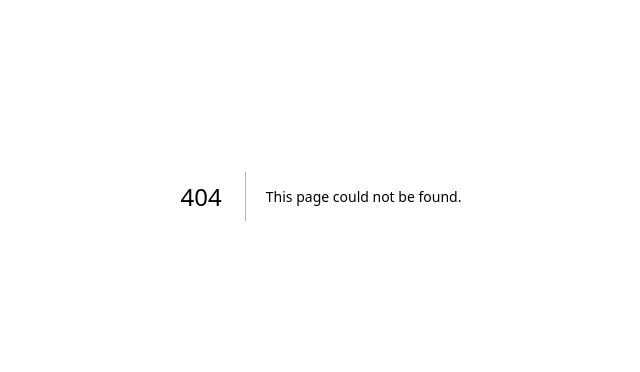
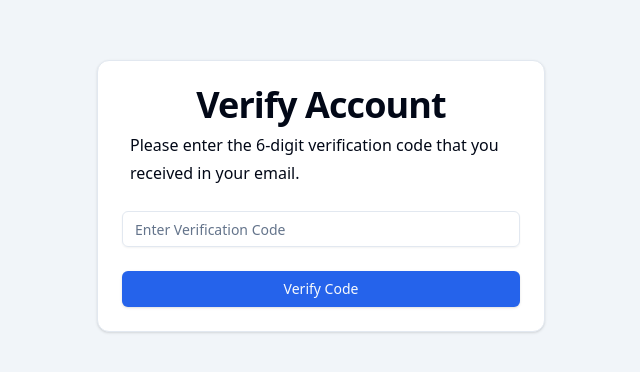
Before and after one commit to WebCoders1122/next-feedback-fullstack-production, a Next.js app: page /verify/1 in a window 1280 px wide. Before the commit this address had no page. Shown: the part 204-576 px from the top of the page, without its empty margins (319-959 px from the left). Built offline with nearby package versions, Linux system fonts and the light colour scheme.

Commit message:
chapter-11: verify code page + little bug in zod validation fixed

```diff
--- a/emails/verifyEmailTempelate.tsx
+++ b/emails/verifyEmailTempelate.tsx
@@ -17,7 +17,7 @@ const verifyEmailTempelate = ({ username, verifyCode }: Props) => {
           Welcome to Anonymus Feedback website. Please enter the following code
           to verify and complete your signup process.
         </p>
-        <code className='text-2xl font-bold'>{verifyCode}</code>
+        <h3 className='text-2xl font-bold'>{verifyCode}</h3>
         <br />
         <p>This code is valid for one hour only</p>
         <p>with best Regards</p>
--- a/src/app/(auth-pages)/signup/page.tsx
+++ b/src/app/(auth-pages)/signup/page.tsx
@@ -1,14 +1,23 @@
 //signup nextjs page with username validation via zod
 "use client";
 
+import { signUpSchema } from "@/schemas/signUpSchema";
+import { zodResolver } from "@hookform/resolvers/zod";
+import axios, { AxiosError } from "axios";
+import { useEffect, useState } from "react";
+import { useForm } from "react-hook-form";
+import { useDebounceCallback } from "usehooks-ts";
 import { z } from "zod";
-import axios, { AxiosError } from "axios";
-import { useForm } from "react-hook-form";
-import { zodResolver } from "@hookform/resolvers/zod";
-import { signUpSchema } from "@/schemas/signUpSchema";
-import { useEffect, useState } from "react";
-import { useDebounceCallback } from "usehooks-ts";
 //shadcn imports
+import H2 from "@/components/ui/H2";
+import P from "@/components/ui/P";
+import { Button } from "@/components/ui/button";
+import {
+  Card,
+  CardContent,
+  CardFooter,
+  CardHeader,
+} from "@/components/ui/card";
 import {
   Form,
   FormControl,
@@ -18,24 +27,11 @@ import {
   FormMessage,
 } from "@/components/ui/form";
 import { Input } from "@/components/ui/input";
-import { Button } from "@/components/ui/button";
-import H2 from "@/components/ui/H2";
-import P from "@/components/ui/P";
-import {
-  Card,
-  CardContent,
-  CardDescription,
-  CardFooter,
-  CardHeader,
-  CardTitle,
-} from "@/components/ui/card";
 
+import { useToast } from "@/components/ui/use-toast";
+import { Loader2 } from "lucide-react";
 import Link from "next/link";
-import { useToast } from "@/components/ui/use-toast";
-import { set } from "mongoose";
-import { APIPromise } from "openai/core.mjs";
 import { useRouter } from "next/navigation";
-import { Loader2 } from "lucide-react";
 
 const SignupPage = () => {
   //react states to manege username, isCheckingUsernameValidation, isLoadingValidationMessage, validationMessage, isvalidated, isRegistering
@@ -68,20 +64,26 @@ const SignupPage = () => {
   async function onSubmit(values: z.infer<typeof signUpSchema>) {
     setIsRegistering(true);
     try {
-      const response = await axios.post("/api/signup", values);
+      const response = await axios.post<ApiResponseInterface>(
+        "/api/signup",
+        values
+      );
       toast({
         title: response.data.message,
         variant: "success",
       });
       console.log(response);
       setTimeout(() => {
-        router.push("/verify");
+        router.push(`/verify/${username}`);
       }, 500);
-      //TODO: remove this timout
-    } catch (error: any) {
+      //TODO: remove this timout and push ==> replace
+    } catch (error) {
+      const axiosError = error as AxiosError<ApiResponseInterface>;
       console.log(error);
+      const errorMessage =
+        axiosError.response?.data.message ?? "Registeration Failed";
       toast({
-        title: error.response.data.message,
+        title: errorMessage,
       });
     } finally {
       setIsRegistering(false);
@@ -99,21 +101,23 @@ const SignupPage = () => {
       if (!username) return;
       setIsCheckingUsernameValidation(true);
       try {
-        const response = await axios.get(
+        const response = await axios.get<ApiResponseInterface>(
           `/api/validate-username?username=${username}`
         );
         setIsvalidated(response.data.success);
         setValidationMessage(response.data.message);
-      } catch (error: any) {
-        setIsvalidated(error.response.data.success);
-        setValidationMessage(error.response.data.message);
+      } catch (error) {
+        const axiosError = error as AxiosError<ApiResponseInterface>;
+        setIsvalidated(axiosError.response?.data.success ?? false);
+        setValidationMessage(
+          axiosError.response?.data.message ?? "Username Validation Failed"
+        );
       } finally {
         setIsCheckingUsernameValidation(false);
       }
     };
     checkUsernameValidation();
   }, [username]);
-
   return (
     <div className='bg-secondary sm:min-h-screen flex justify-center items-center'>
       <div className='w-full max-w-screen sm:max-w-md'>
@@ -240,3 +244,5 @@ const SignupPage = () => {
   );
 };
 export default SignupPage;
+
+//TODO: add error and loading pages for this path
--- /dev/null
+++ b/src/app/(auth-pages)/verify/[username]/page.tsx
@@ -0,0 +1,140 @@
+"use client";
+//nextjs page to verify user with 6 digit code
+import { z } from "zod";
+import axios, { AxiosError } from "axios";
+import { useForm } from "react-hook-form";
+import { verifySchema } from "@/schemas/verifySchema";
+import { zodResolver } from "@hookform/resolvers/zod";
+import { useParams, useRouter } from "next/navigation";
+import { useToast } from "@/components/ui/use-toast";
+import { useState } from "react";
+import { Card, CardContent, CardHeader } from "@/components/ui/card";
+import H2 from "@/components/ui/H2";
+import P from "@/components/ui/P";
+import {
+  Form,
+  FormControl,
+  FormField,
+  FormItem,
+  FormMessage,
+} from "@/components/ui/form";
+import { Input } from "@/components/ui/input";
+import { Button } from "@/components/ui/button";
+import { Loader2 } from "lucide-react";
+
+const VerifyPage = () => {
+  // for loading spinner
+  const [isVerifying, setIsVerifying] = useState(false);
+  // getting params
+  const params = useParams();
+  const router = useRouter();
+  const { toast } = useToast();
+
+  // verify from defination
+  const verify = useForm<z.infer<typeof verifySchema>>({
+    resolver: zodResolver(verifySchema),
+  });
+
+  // submit handlet
+  const onSubmit = async (data: z.infer<typeof verifySchema>) => {
+    if (data.Code.length !== 6) {
+      toast({
+        title: "Verification Failed",
+        description: "Verification code must be 6 digits",
+        variant: "destructive",
+      });
+      return;
+    }
+    setIsVerifying(true);
+    try {
+      const response = await axios.patch<ApiResponseInterface>(
+        "/api/verify-code",
+        {
+          username: params.username,
+          codeToVerify: data.Code,
+        }
+      );
+      toast({
+        title: "Verification Successful",
+        description: response.data.message,
+        variant: "success",
+      });
+      setTimeout(() => {
+        router.push(`/login`);
+      }, 500);
+      //TODO: remove this timout and push ==> replace
+    } catch (error) {
+      const axiosError = error as AxiosError<ApiResponseInterface>;
+      console.log(axiosError.response);
+      toast({
+        title: "Verification Failed",
+        description:
+          axiosError.response?.data.message ??
+          "Something went wrong in verification",
+        variant: "destructive",
+      });
+    } finally {
+      setIsVerifying(false);
+    }
+  };
+  return (
+    <div className='bg-secondary sm:min-h-screen flex justify-center items-center'>
+      <div className='w-full max-w-screen sm:max-w-md'>
+        {/* heading div started */}
+        <Card>
+          <CardHeader>
+            <H2 className='text-4xl text-center font-bold'>Verify Account</H2>
+            <P>
+              Please enter the 6-digit verification code that you received in
+              your email.
+            </P>
+          </CardHeader>
+          <CardContent>
+            {/* form started */}
+            <Form {...verify}>
+              <form
+                onSubmit={verify.handleSubmit(onSubmit)}
+                className='space-y-6 '>
+                <FormField
+                  name='Code'
+                  control={verify.control}
+                  render={({ field }) => (
+                    <FormItem>
+                      <FormControl>
+                        <Input
+                          placeholder='Enter Verification Code'
+                          {...field}
+                        />
+                      </FormControl>
+                      <FormMessage />
+                    </FormItem>
+                  )}
+                />
+                <Button
+                  className='w-full space-y-6 font-medium text-sm'
+                  type='submit'
+                  disabled={isVerifying}>
+                  {isVerifying ? (
+                    <>
+                      <Loader2 className='animate-spin mr-3' /> Verification in
+                      Progress!
+                    </>
+                  ) : (
+                    "Verify Code"
+                  )}
+                </Button>
+              </form>
+            </Form>
+            {/* form end */}
+          </CardContent>
+        </Card>
+        {/* heading div end */}
+      </div>
+    </div>
+  );
+};
+
+export default VerifyPage;
+
+//TODO: add metadata
+//TODO: error and loading page
--- a/src/app/api/verify-code/route.ts
+++ b/src/app/api/verify-code/route.ts
@@ -18,10 +18,12 @@ export async function PATCH(request: NextRequest) {
       { status: 400 }
     );
   }
+
   const validationResult = verifyCodeQuerySchema.safeParse({
-    verifyCode: codeToVerify,
+    verifyCode: {
+      Code: codeToVerify,
+    },
   });
-
   // this if will check for erros in case of validation fails and send error messeges to users
   if (!validationResult.success) {
     const validationErrorsArray =
@@ -45,7 +47,6 @@ export async function PATCH(request: NextRequest) {
         { status: 404 }
       );
     }
-    console.log("user found");
     //check the code is true and not expired
     const isCorrectCode = userToVerify.verifyCode === codeToVerify;
     const isNotExpiredCode =
--- a/src/lib/resendEmail.ts
+++ b/src/lib/resendEmail.ts
@@ -29,3 +29,7 @@ export default async function sendVerificationEmail(
     };
   }
 }
+// TODO: send verification success email after completion of project
+export async function sendVerificationSuccessMail(username: string) {
+  // return <div>resendEmail</div>;
+}
--- a/src/schemas/verifySchema.ts
+++ b/src/schemas/verifySchema.ts
@@ -1,5 +1,7 @@
 import { z } from "zod";
 
-export const verifySchema = z
-  .string()
-  .length(6, { message: "Verify Token Must be of 6 Characters" });
+export const verifySchema = z.object({
+  Code: z
+    .string()
+    .length(6, { message: "Verify Token Must be of 6 Characters" }),
+});
```
Also changed, not shown: emails/verificationSuccess.tsx (added, +32 -0 lines), src/app/(auth-pages)/login/page.tsx (renamed from src/app/login/page.tsx).
